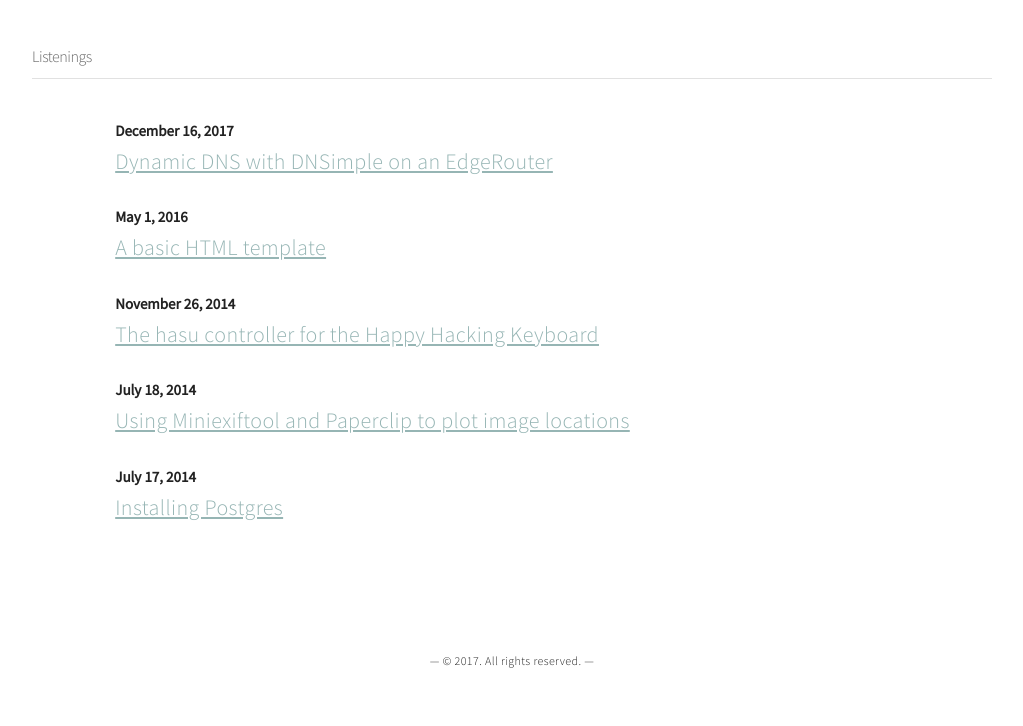
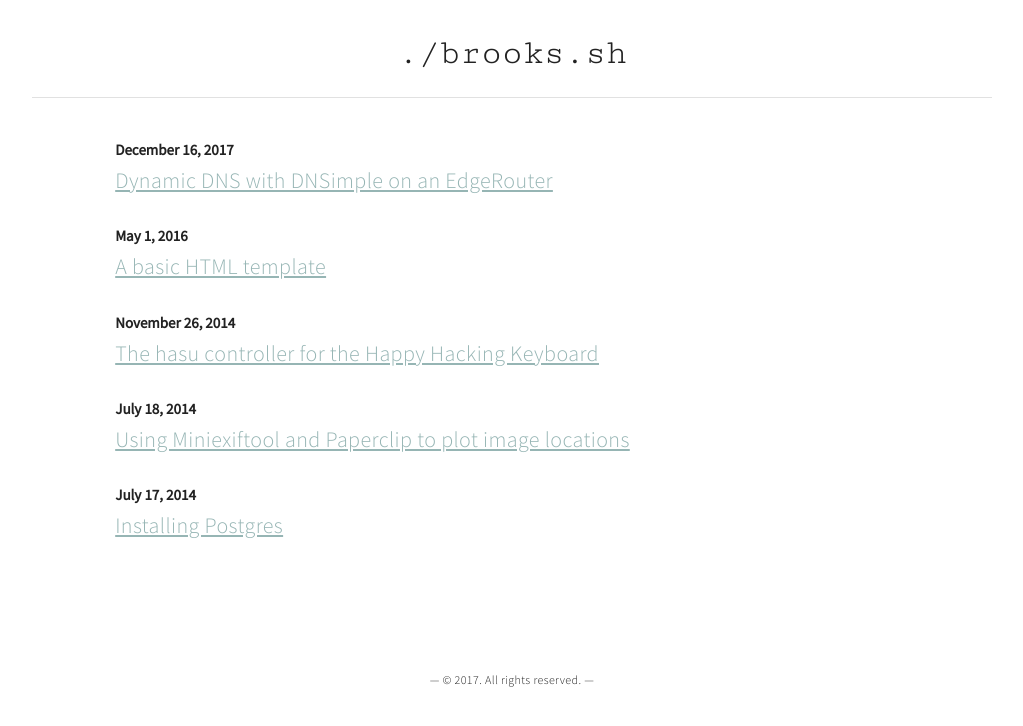
Before and after one commit to bswinnerton/blog, a Jekyll site: the page built from index.html, in a window 1280 px wide. Shown: the top 726 px of the page, without its empty margins (128-1151 px from the left). Built offline with Jekyll 4.4.1, drawn with Linux system fonts in a browser that asks for light colours; the list of posts is cut into pages by our own code.

Commit message:
Rename the site to brooks.sh

```diff
--- a/CNAME
+++ b/CNAME
@@ -1 +1 @@
-listenin.gs
+brooks.sh
--- a/_config.yml
+++ b/_config.yml
@@ -7,9 +7,9 @@ exclude:      [vendor]
 permalink:    pretty
 
 # Setup
-title:        Listenings
+title:        ./brooks.sh
 description:  'The ramblings of Brooks'
-url:          http://listenin.gs
+url:          http://brooks.sh
 baseurl:
 
 author:
--- a/_layouts/default.html
+++ b/_layouts/default.html
@@ -8,7 +8,7 @@
 
   <title>
     {% if page.title == "Home" %}
-      {{ site.title }}
+      {{ site.title }} - Brooks Swinnerton's blog
     {% else %}
       {{ page.title }} &middot; {{ site.title }}
     {% endif %}
@@ -22,6 +22,7 @@
 
   <link href='https://fonts.googleapis.com/css?family=Playfair+Display:400' rel='stylesheet' type='text/css'>
   <link href="https://fonts.googleapis.com/css?family=Source+Sans+Pro:300,400" rel="stylesheet">
+  <link href="https://fonts.googleapis.com/css?family=Cutive+Mono" rel="stylesheet">
 
   <!--[if lt IE 9]>
     <script src="http://html5shiv.googlecode.com/svn/trunk/html5.js"></script>
@@ -33,7 +34,7 @@
     <div class="row heading">
       <div class="twelve columns">
         {% if page.url == "/" %}
-          <h5 class="issue-number u-pull-left"><a href="{{ site.baseurl }}/">Listenings</a></h5>
+          <h3 class="site-name"><a href="{{ site.baseurl }}/">./brooks.sh</a></h5>
         {% else %}
           <h5 class="issue-number u-pull-left"><a href="{{ site.baseurl }}/">&#8470; {% for post in site.posts reversed %}{% if post.title == page.title %}{{ forloop.index }}{% endif %}{% endfor %}</a></h5>
           <h5 class="issue-date u-pull-right">{{ page.date | date: "%B %-d, %Y"}}</h5>
--- a/public/css/styles.css
+++ b/public/css/styles.css
@@ -75,6 +75,11 @@ kbd {
   background-color: #F8F8F8;
 }
 
+.heading .site-name {
+  font-family: 'Cutive Mono', monospace;
+  text-align: center;
+}
+
 .heading .issue-number, .heading .issue-date {
   color: #666666;
   font-size: 16px;
@@ -82,7 +87,7 @@ kbd {
   margin-bottom: 10px;
 }
 
-.heading .issue-number a {
+.heading a {
   color: inherit;
   text-decoration: none;
 }
```
